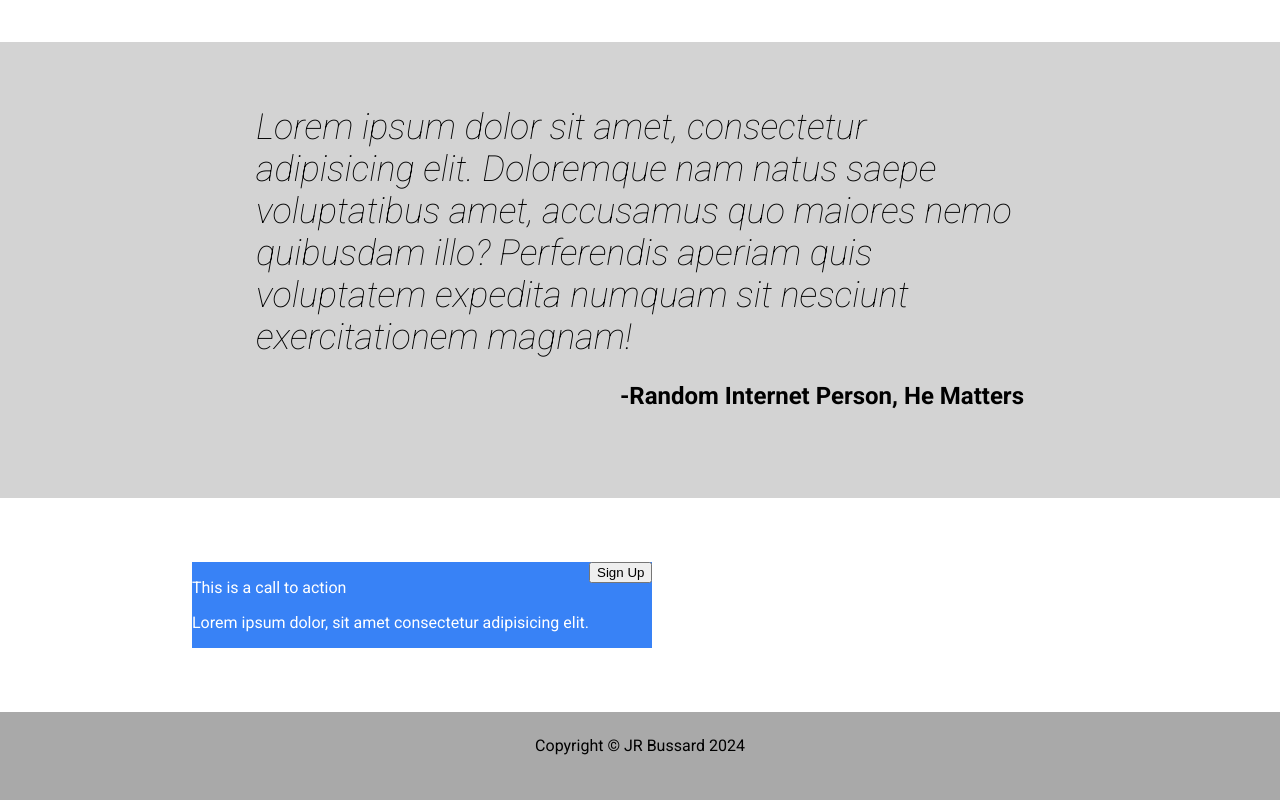
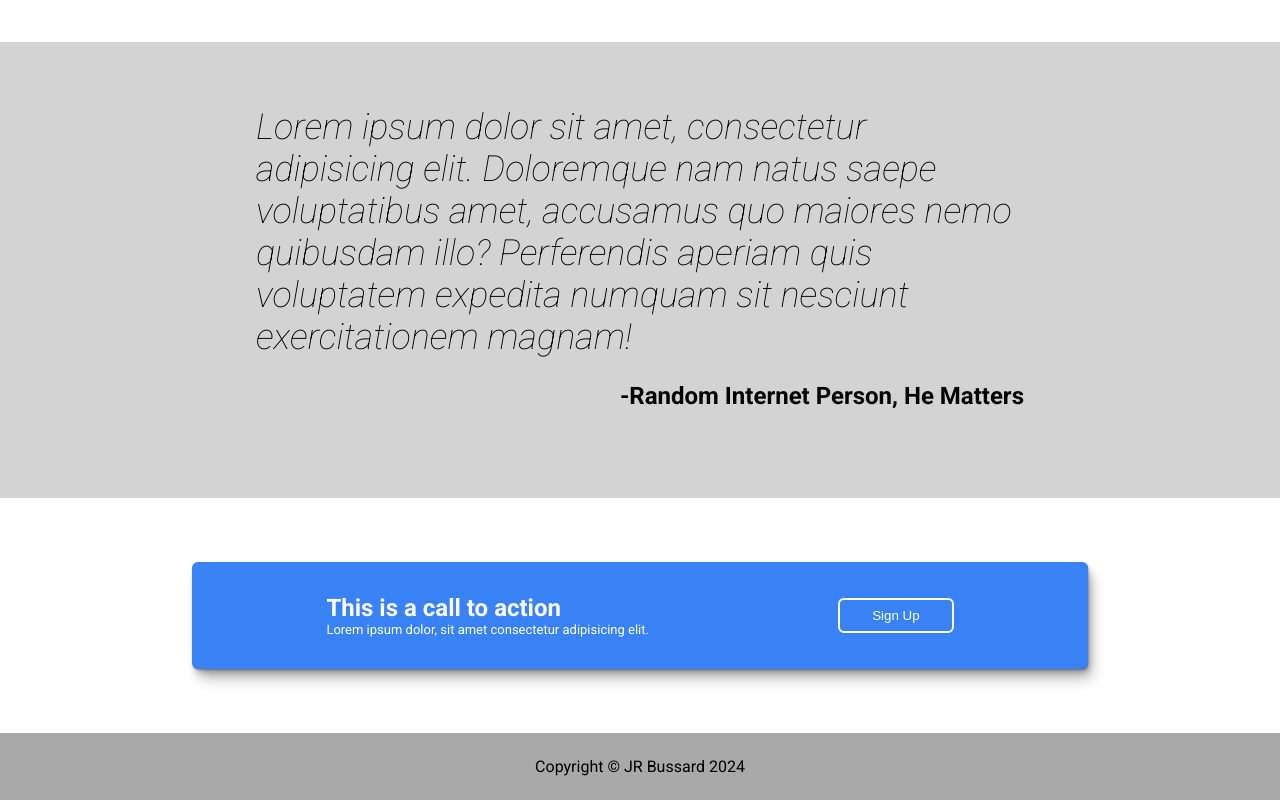
Before and after one commit to pirut/odin-landing-page, a plain HTML site: page index.html in a window 1280 px wide. Shown: the part 1019-1819 px from the top of the page. Before the commit the page ends 1798 px from the top, so only its background shows below. Drawn offline with Linux system fonts and the light colour scheme.

Commit message:
added in the final CSS

```diff
--- a/style.css
+++ b/style.css
@@ -218,6 +218,7 @@ body {
 }
 
 .modal-wrapper {
+    justify-content: stretch;
     background-color: white;
     padding-top: 64px;
     padding-bottom: 64px;
@@ -225,9 +226,59 @@ body {
 
 .modal {
     display: flex;
+    flex: 1;
     justify-content: space-between;
+    align-items: center;
     background-color: #3882f6;
     color: white;
+    border-radius: 6px;
+    box-shadow: var(--shadow-elevation-medium);
+}
+
+.modal-left {
+    display: flex;
+    flex-direction: column;
+    margin: 32px;
+    margin-left: 15%;
+}
+
+.modal-call-to-action {
+    padding: 0px;
+    margin: 0px;
+    color: white;
+    font-size: 24px;
+    font-weight: bold;
+}
+
+.modal-call-to-action-text {
+    padding: 0px;
+    margin: 0px;
+    color: white;
+    font-size: small;
+}
+
+.modal-right {
+    display: flex;
+    flex-direction: column;
+    margin: 32px;
+    margin-right: 15%;
+}
+
+.modal-button {
+    padding: 8px 32px;
+    background-color: #3882f6;
+    color: white;
+    border: 2px solid white;
+    border-radius: 6px;
+    transition: all .5s;
+}
+
+.modal-button:hover {
+    box-shadow: var(--shadow-elevation-medium);
+}
+
+.modal-button:active {
+    box-shadow: var(--shadow-elevation-low);
 }
 
 .footer {
```
